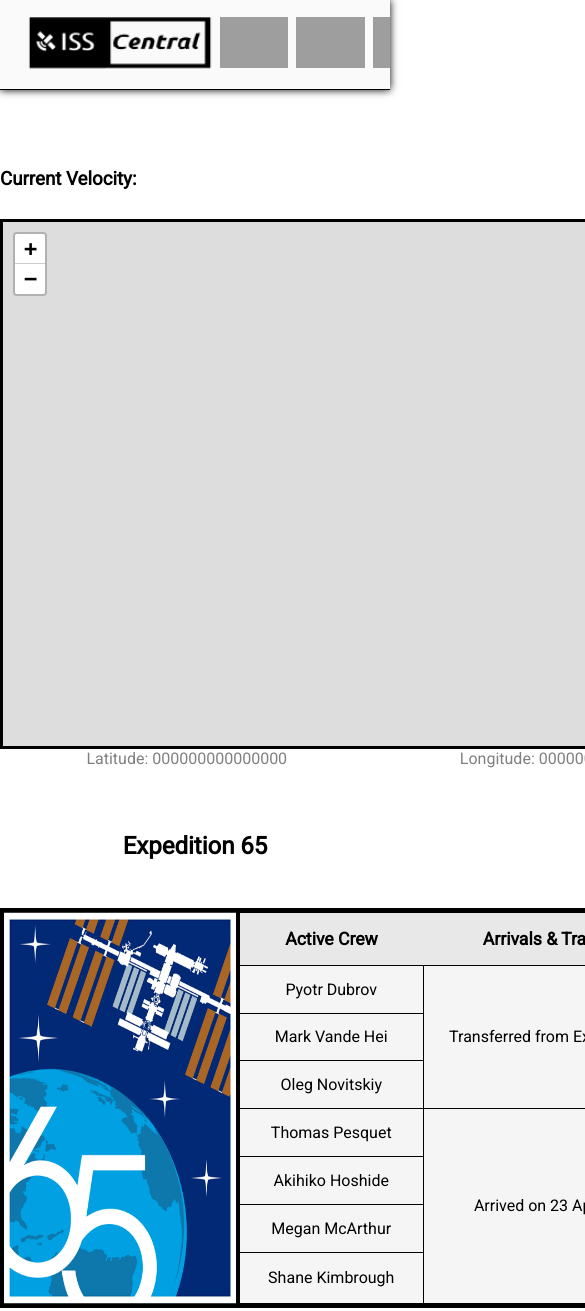
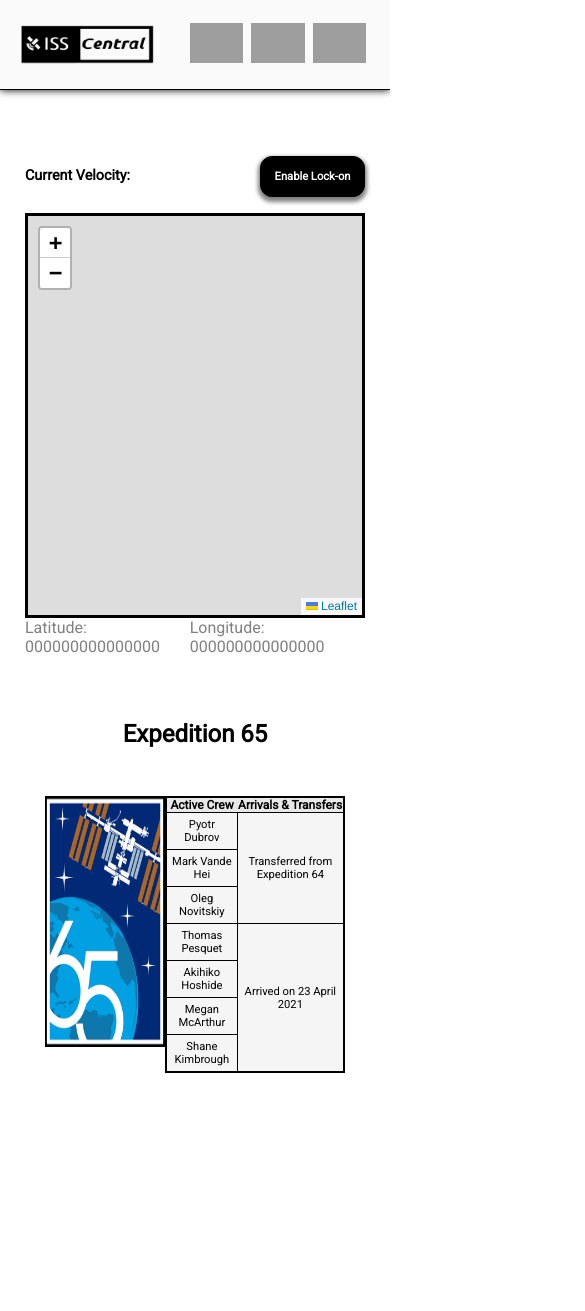
Before and after one commit to gchib00/ISSCentral, a website: page index.html in a window 390 px wide. Shown: the top 1311 px of the page, 585 px wide, since content can reach past the window. After the commit the page ends 1095 px from the top, so only its background shows below. Drawn offline with nearby package versions, Linux system fonts and the light colour scheme; no server answers; grey boxes are pictures that could not be loaded.

Commit message:
Made tablet/mobile responsive

```diff
--- a/script.js
+++ b/script.js
@@ -51,7 +51,7 @@ async function trackISS(){
 
 setInterval(function(){
 	trackISS()
-},20000)
+},2000)
 
 
 
--- a/style.scss
+++ b/style.scss
@@ -152,8 +152,22 @@ header {
 #crew-col2 {
 	width: 60%;
 }
+@media (max-width: 1220px) {
+	#main-section {
+		width: 960px;
+	}
+	#iss-crew {
+		width: 760px;
+		#crew-table {
+			width: 540px;
+		}
+		#expedition65-img {
+			width: 240px;
+		}
+	}
+}
 
-@media (max-width: 860px) {
+@media (max-width: 970px) {
 	#main-section {
 		width: 760px;
 	}
@@ -167,3 +181,94 @@ header {
 		}
 	}
 }
+
+@media (max-width: 800px) {
+	#main-section {
+		width: 560px;
+		height: 400px;
+	}
+	#iss-crew {
+		width: 500px;
+		height: 300px;
+		#crew-table {
+			width: 340px;
+			height: 268px;
+			border: 3px black solid;
+			tr th {
+				font-size: 1rem;
+			}
+			tr td {
+				font-size: 0.9rem;
+				padding: 5px;
+			}
+		}
+		#expedition65-img {
+			width: 170px;
+		}
+	}
+}
+
+@media (max-width: 580px) {
+	#main-section {
+		width: 430px;
+		height: 460px;
+	}
+	#iss-crew {
+		width: 400px;
+		height: 300px;
+		#crew-table {
+			width: 280px;
+			height: 268px;
+			border: 3px black solid;
+			tr th {
+				font-size: 0.9rem;
+			}
+			tr td {
+				font-size: 0.8rem;
+				padding: 5px;
+			}
+		}
+		#expedition65-img {
+			width: 150px;
+		}
+	}
+}
+@media (max-width: 450px) {
+	#main-section {
+		width: 340px;
+		height: 500px;
+	}
+	#iss-crew {
+		width: 300px;
+		height: 283px;
+		#crew-table {
+			width: 210px;
+			height: 188px;
+			border: 2px black solid;
+			tr th {
+				font-size: 0.75rem;
+			}
+			tr td {
+				font-size: 0.7rem;
+				padding: 5px;
+			}
+		}
+		#expedition65-img {
+			width: 120px;
+		}
+	}
+	#logo {
+    	height: 160px !important;
+    }
+    .socmedia {
+    	height: 2.5rem !important;
+    }
+    #issVelocity {
+		font-size: 0.9rem;
+	}
+	#lockBtn {
+		margin-bottom: 1rem;
+		width: 105px;
+		font-size: 0.7rem;
+	}
+}
```
Also changed, not shown: style.css, 1 other file.
